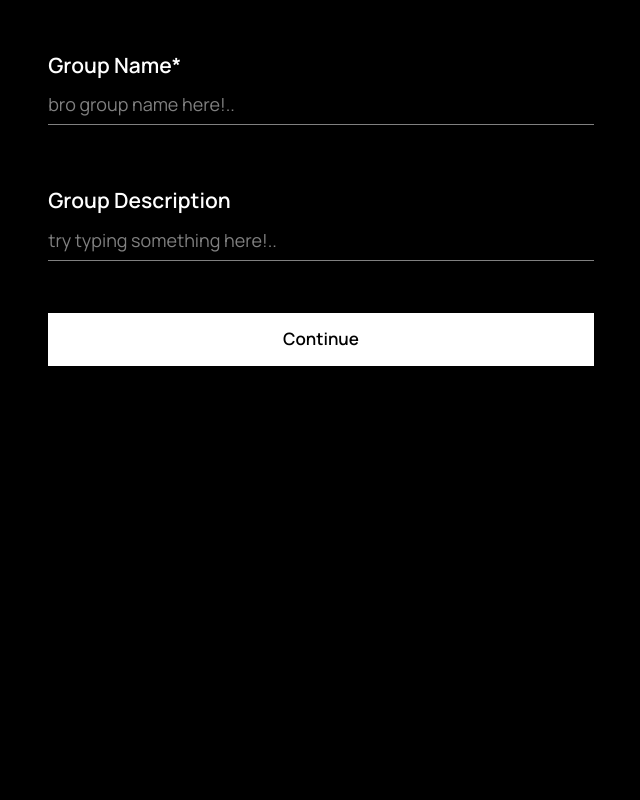
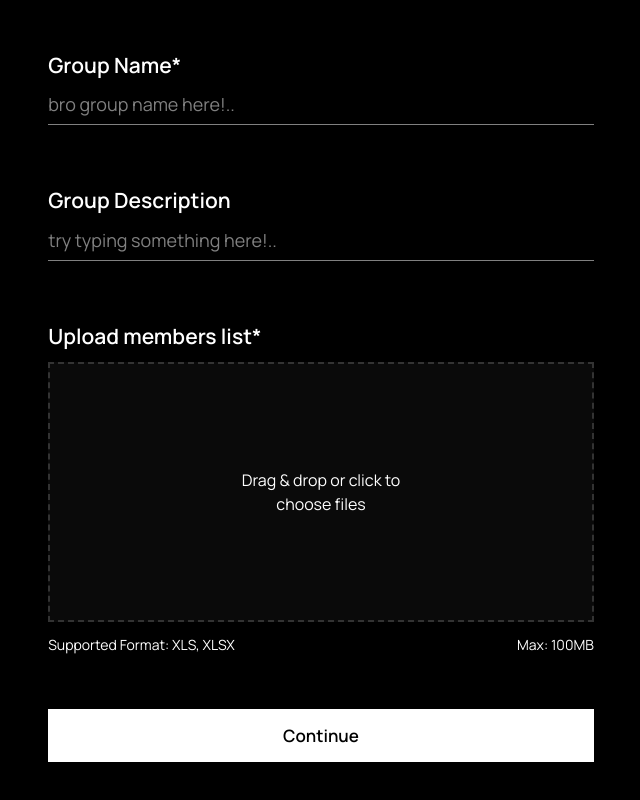
Before and after one commit to ABHAY-100/evnt, a Next.js app: page /dashboard in a window 1280 px wide. Shown: the part 442-1242 px from the top of the page, without its empty margins (319-959 px from the left). Before the commit the page ends 808 px from the top, so only its background shows below. Built offline with nearby package versions, Linux system fonts and the light colour scheme.

Commit message:
form ui comp

```diff
--- a/app/dashboard/page.tsx
+++ b/app/dashboard/page.tsx
@@ -1,11 +1,12 @@
 import React from "react";
 import Button from "@/components/Button";
 import Inputfield from "@/components/Inputfield";
+import Uploadfield from "@/components/Uploadfield";
 
 const page = () => {
   return (
-    <div className="h-screen max-w-[545.62px] mx-auto gap-[60px] flex flex-col">
-      <div className="flex flex-col gap-[52px] my-[250px]">
+    <div className="h-screen max-w-[545.62px] mx-auto gap-[60px] flex flex-col py-[250px]">
+      <div className="flex flex-col gap-[52px]">
         <div className="flex flex-col gap-[9px] h-fit">
           <p className="flex flex-col justify-center text-white text-center items-center text-[34.2px] font-semibold">
             So, what’re you tryna create?
@@ -23,9 +24,12 @@ const page = () => {
         <div className="gap-[60px] flex flex-col">
           <Inputfield text="Group Name*" placeholder="bro group name here!.." />
           <Inputfield text="Group  Description" placeholder="try typing something here!.." />
+          <Uploadfield />
         </div>
 
+        <div className="mb-[250px]">
         <Button text="Continue" variant="light" />
+        </div>
       </div>
     </div>
   );
--- /dev/null
+++ b/components/Uploadfield.tsx
@@ -0,0 +1,25 @@
+import React from "react";
+
+const Uploadfield = () => {
+  return (
+    <div className="flex flex-col gap-[10px]">
+      <p className="text-white text-[21px] font-semibold">
+        Upload members list*
+      </p>
+
+      <div className="border-2 relative border-[#333333] bg-[#fff]/[.04] h-[260px] border-dashed flex justify-center items-center">
+        <p className="text-white text-center">Drag & drop or click to <br /> choose files</p>
+        <input type="file" className="h-full w-full absolute opacity-0" />
+      </div>
+
+      <div className="flex flex-row justify-between py-[2px]">
+        <p className="text-white text-[14px] flex justify-start">
+          Supported Format: XLS, XLSX
+        </p>
+        <p className="text-white text-[14px] flex justify-end">Max: 100MB</p>
+      </div>
+    </div>
+  );
+};
+
+export default Uploadfield;
```
